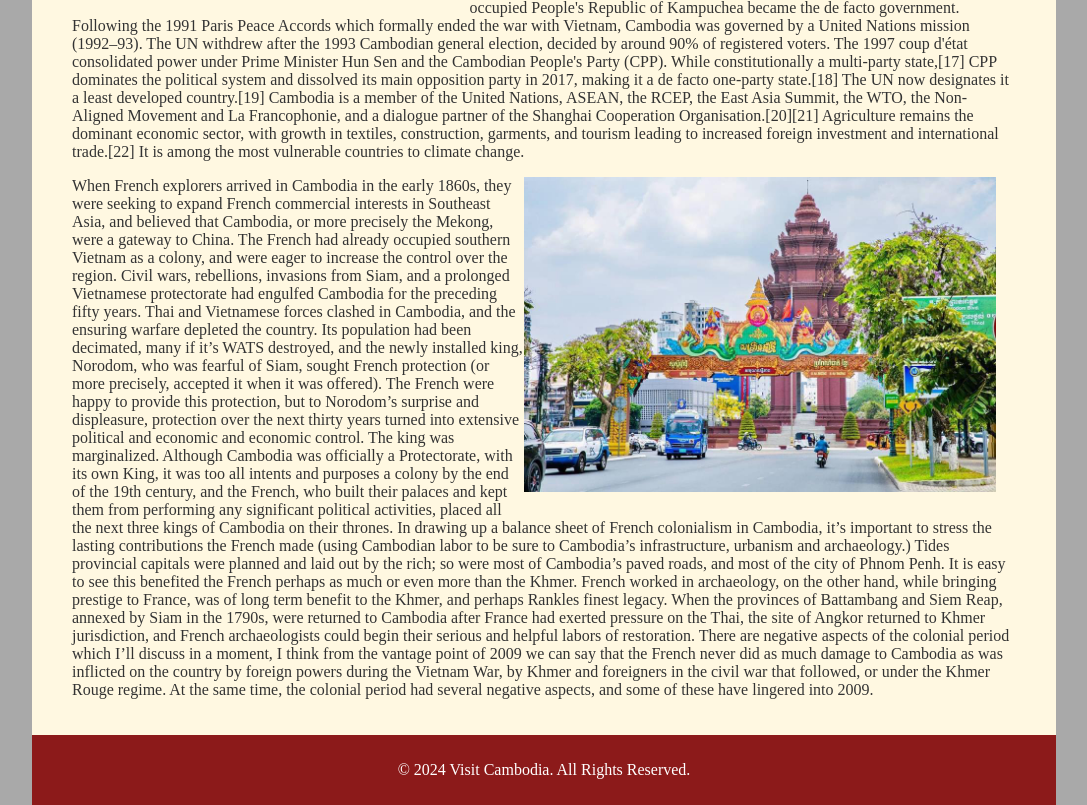
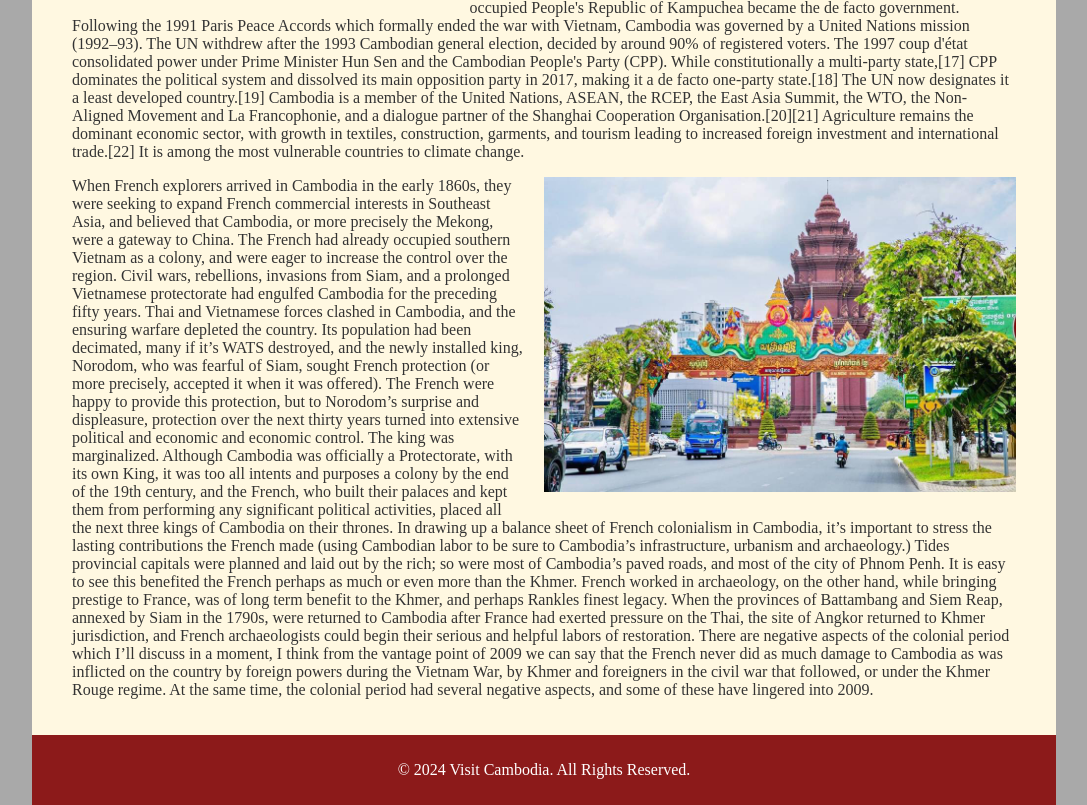
Before and after one commit to rvong20/rvong20.github.io, a plain HTML site: page visitcambodia/history.html in a window 1280 px wide. Shown: the part 1130-1935 px from the top of the page, without its empty margins (96-1183 px from the left). Drawn offline with Linux system fonts and the light colour scheme; a web font is replaced by a local one.

Commit message:
cambodia.css

```diff
--- a/visitcambodia/cambodia.css
+++ b/visitcambodia/cambodia.css
@@ -372,7 +372,7 @@ footer {
 #history .pic3 {
     width: 50%;
     float: right;
-    margin: 0 20px 20px 0;
+    margin: 0 0 20px 20px;
 }
 #history section {
     padding: 20px 40px 20px 40px;
```
